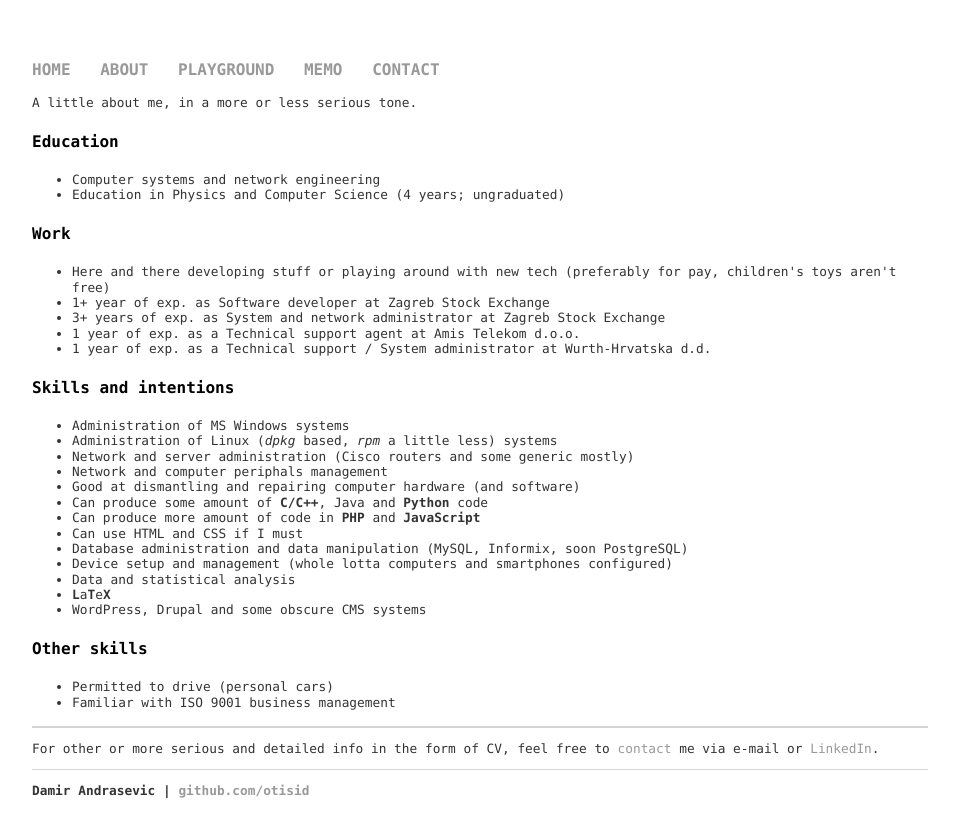
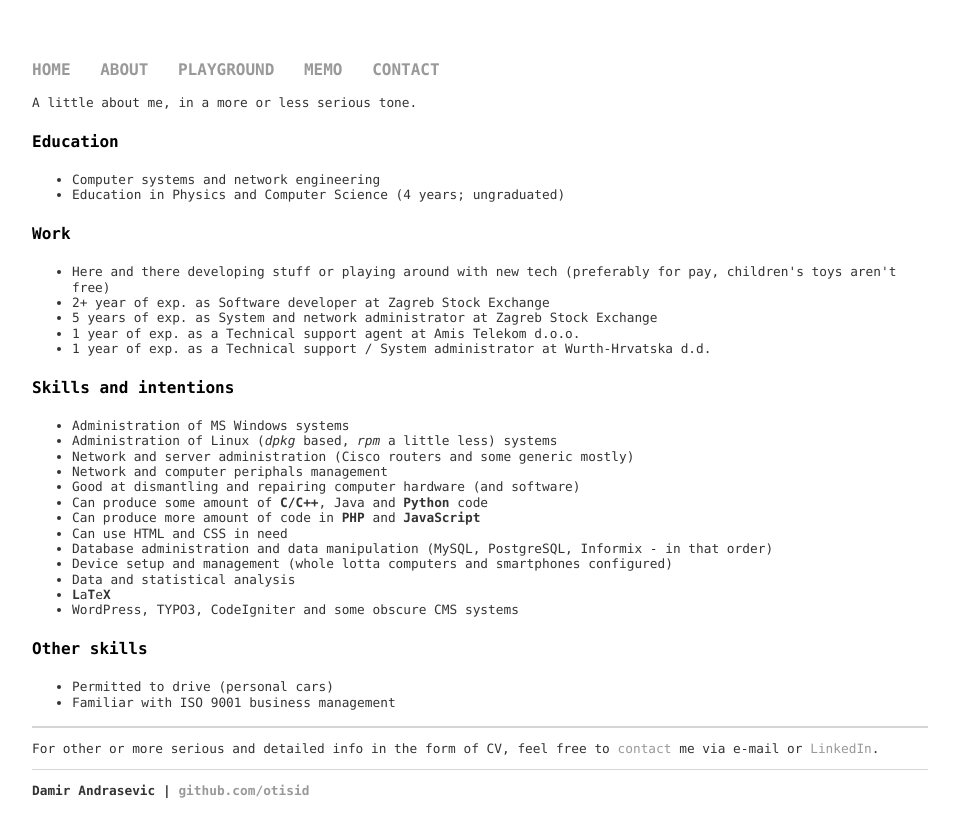
Before and after one commit to otisid/otisid.github.io, a Jekyll site: the page built from about/index.html, in a window 1280 px wide. Shown: the top 837 px of the page, without its empty margins (160-1119 px from the left). Built offline with Jekyll 4.4.1, drawn with Linux system fonts in a browser that asks for light colours.

Commit message:
Update index.html

```diff
--- a/about/index.html
+++ b/about/index.html
@@ -12,8 +12,8 @@ title: about
 <ul>
 	<li>Here and there developing stuff or playing around with new tech
 	(preferably for pay, children's toys aren't free)</li>
-	<li>1+ year of exp. as Software developer at Zagreb Stock Exchange</li>
-	<li>3+ years of exp. as System and network administrator at Zagreb Stock Exchange</li>
+	<li>2+ year of exp. as Software developer at Zagreb Stock Exchange</li>
+	<li>5 years of exp. as System and network administrator at Zagreb Stock Exchange</li>
 	<li>1 year of exp. as a Technical support agent at Amis Telekom d.o.o.</li>
 	<li>1 year of exp. as a Technical support / System administrator at Wurth-Hrvatska d.d.</li>
 </ul>
@@ -27,12 +27,12 @@ title: about
 	<li>Good at dismantling and repairing computer hardware (and software)</li>
 	<li>Can produce some amount of <b>C/C++</b>, Java and <b>Python</b> code</li>
 	<li>Can produce more amount of code in <b>PHP</b> and <b>JavaScript</b></li>
-	<li>Can use HTML and CSS if I must</li>
-	<li>Database administration and data manipulation (MySQL, Informix, soon PostgreSQL)</li>
+	<li>Can use HTML and CSS in need</li>
+	<li>Database administration and data manipulation (MySQL, PostgreSQL, Informix - in that order)</li>
 	<li>Device setup and management (whole lotta computers and smartphones configured)</li>
 	<li>Data and statistical analysis</li>
 	<li><b>L</b>a<b>T</b>e<b>X</b></li>
-	<li>WordPress, Drupal and some obscure CMS systems</li>
+	<li>WordPress, TYPO3, CodeIgniter and some obscure CMS systems</li>
 </ul>
 <h4>Other skills</h4>
 <ul>
```
